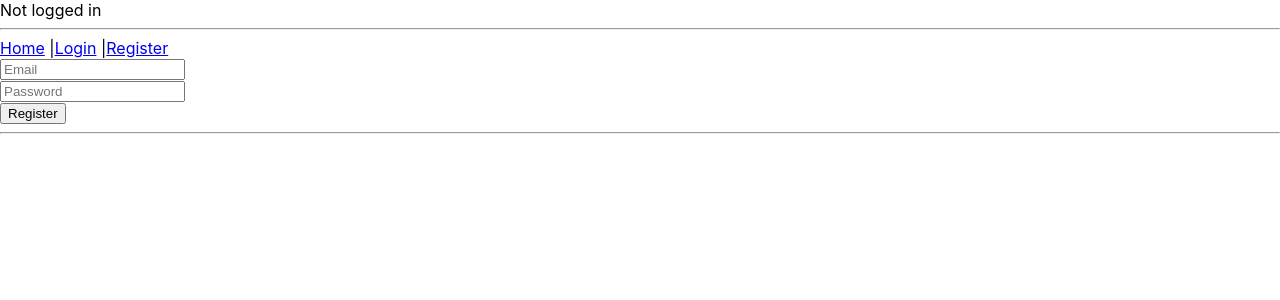
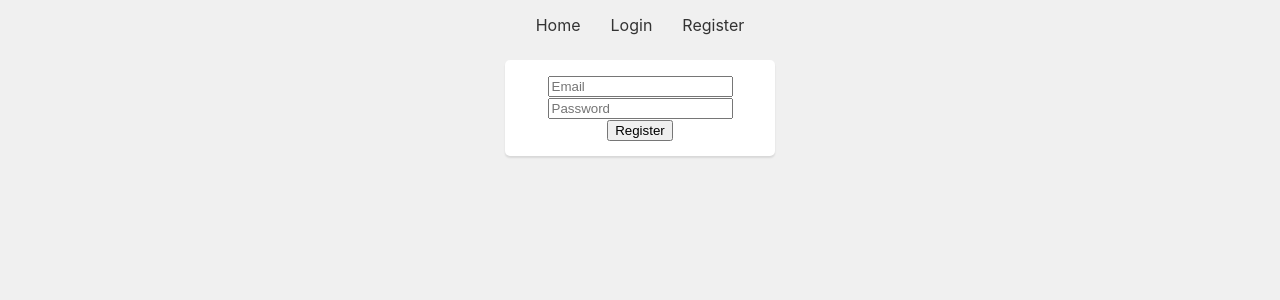
Before and after one commit to GabrielGardini/client-todo-list, a React (Create React App) app: page /register in a window 1280 px wide. Shown: the top 300 px of the page. Built offline with nearby package versions, Linux system fonts and the light colour scheme; no server answers.

Commit message:
add todo list

```diff
--- a/src/App.css
+++ b/src/App.css
@@ -1,38 +1,31 @@
-.App {
+body{
+  background-color: #f0f0f0;
+}
+nav{
   text-align: center;
 }
 
-.App-logo {
-  height: 40vmin;
-  pointer-events: none;
+nav a{
+  display: inline-block;
+  padding: 15px;
+  text-decoration: none;
+  color:#333
+}
+main{
+  width: 240px;
+  margin:10px auto;
+  text-align: center;
+  background-color: #fff;
+  padding: 15px;
+  border-radius: 5px;
+  box-shadow: 0 2px 2px rgba(0,0,0,.1)
+
 }
 
-@media (prefers-reduced-motion: no-preference) {
-  .App-logo {
-    animation: App-logo-spin infinite 20s linear;
-  }
+ul{
+  padding-left:0;
 }
 
-.App-header {
-  background-color: #282c34;
-  min-height: 100vh;
-  display: flex;
-  flex-direction: column;
-  align-items: center;
-  justify-content: center;
-  font-size: calc(10px + 2vmin);
-  color: white;
+ul li{
+  display: block;
 }
-
-.App-link {
-  color: #61dafb;
-}
-
-@keyframes App-logo-spin {
-  from {
-    transform: rotate(0deg);
-  }
-  to {
-    transform: rotate(360deg);
-  }
-}
--- a/src/App.js
+++ b/src/App.js
@@ -7,6 +7,7 @@ import UserContext from './UserContext';
 import { useState, useEffect } from 'react';
 import axios from 'axios';
 import Login from './Login';
+import Home from './Home';
 
 function App() {
 
@@ -31,7 +32,34 @@ function logout(){
   return (
     <UserContext.Provider value={{email, setEmail}}>
       <BrowserRouter>
-      <div>
+        <nav>
+        <Link to={'/'}>Home</Link>
+        {!email && (
+          <>
+            <Link to={'/login'}>Login</Link>
+            <Link to={'/register'}>Register</Link>
+          </>
+        )}
+        {!!email && (
+          <a onClick={e => {e.preventDefault();logout();}}>Logout</a>
+        )}
+        </nav>
+        <main>
+          <Routes>
+            <Route path="/" element={<Home/>}/>
+            <Route path="/register" element={<Register/>}/>
+            <Route path="/login" element={<Login/>}/>
+          </Routes>
+        </main>
+      </BrowserRouter>
+    </UserContext.Provider >
+
+  );
+}
+
+export default App;
+
+{/* <div>
         {!!email &&(
           <div>
             Logged in as {email}
@@ -52,11 +80,4 @@ function logout(){
           <Route path="/register" element={<Register/>}/>
           <Route path="/login" element={<Login/>}/>
         </Routes>
-        <hr/>
-      </BrowserRouter>
-    </UserContext.Provider >
-
-  );
-}
-
-export default App;
+        <hr/> */}
--- /dev/null
+++ b/src/Home.js
@@ -0,0 +1,69 @@
+import axios from "axios";
+import { useContext, useEffect, useState } from "react";
+import UserContext from "./UserContext";
+
+function Home(){
+
+const userInfo = useContext(UserContext);
+const [inputValue, setInputValue] = useState('');
+const [todos, setTodos] = useState([]);
+
+
+useEffect(() => {
+    axios.get('https://api-todo-list-gabrielgardini.vercel.app/todos', {withCredentials: true})
+    .then(response => {
+        setTodos(response.data);
+    })
+},[]);
+
+// if(!userInfo.email){
+//     return 'You need to be logged in to see this page!';
+// }
+
+
+function addTodo (e){
+    e.preventDefault();
+    axios.put('https://api-todo-list-gabrielgardini.vercel.app/todos', {text: inputValue}, {withCredentials: true} )
+    .then(response => {
+
+        setTodos([...todos, response.data]);
+        setInputValue('');
+    })
+}
+
+
+function updateTodo(todo){
+    axios.post('https://api-todo-list-gabrielgardini.vercel.app/todos', {id: todo._id, done: !todo.done}, {withCredentials: true})
+    .then(() => {
+
+
+        const newTodos = todos.map(t => {
+            if(t._id === todo._id){
+                t.done = !t.done;
+            }
+            return t
+        })
+        setTodos([...newTodos])
+    });
+}
+
+return(
+    <>
+    <form onSubmit={e =>addTodo(e)}>
+
+        <input placeholder={'What do you want to do?'} value={inputValue} onChange={e => setInputValue(e.target.value)}/>
+        <ul>
+            {todos.map(todo => (
+
+                <li>
+                    <input type={'checkbox'} checked={todo.done} onClick={() => updateTodo(todo)}/>
+                    {todo.text}
+                </li>
+                ))}
+        </ul>
+    </form>
+    </>
+)
+}
+
+export default Home;
--- a/src/Login.js
+++ b/src/Login.js
@@ -1,12 +1,14 @@
 import { useState, useContext } from "react";
 import axios from 'axios';
 import UserContext from "./UserContext";
+import { Navigate } from "react-router-dom";
 
 function Login(){
 
 const [email, setEmail] = useState('');
 const [password, setPassword] = useState('');
 const [loginError, setLoginError] = useState(false);
+const [redirect, setRedirect] = useState(false);
 
 
 
@@ -22,12 +24,19 @@ function loginUser(e){
         setEmail('');
         setPassword('');
         setLoginError(false);
+        setRedirect(true);
 
     }).catch(() => {
         console.log("teste")
         setLoginError(true)
     })
 }
+
+    if(redirect){
+        return (
+            <Navigate to={'/'}/>
+        )
+    }
 
     return(
         <form action="" onSubmit={e => loginUser(e)}>
--- a/src/Register.js
+++ b/src/Register.js
@@ -1,11 +1,14 @@
 import { useState, useContext } from "react";
 import axios from 'axios';
 import UserContext from "./UserContext";
+import {Navigate} from "react-router-dom";
+
 
 function Register(){
 
 const [email, setEmail] = useState('');
 const [password, setPassword] = useState('');
+const [redirect, setRedirect] = useState(false);
 
 
 const user = useContext(UserContext);
@@ -19,8 +22,13 @@ function registerUser(e){
         user.setEmail(response.data.email);
         setEmail('');
         setPassword('');
+        setRedirect(true)
     })
 
+}
+
+if(redirect){
+    return <Navigate to={'/'}/>
 }
 
     return(
```
